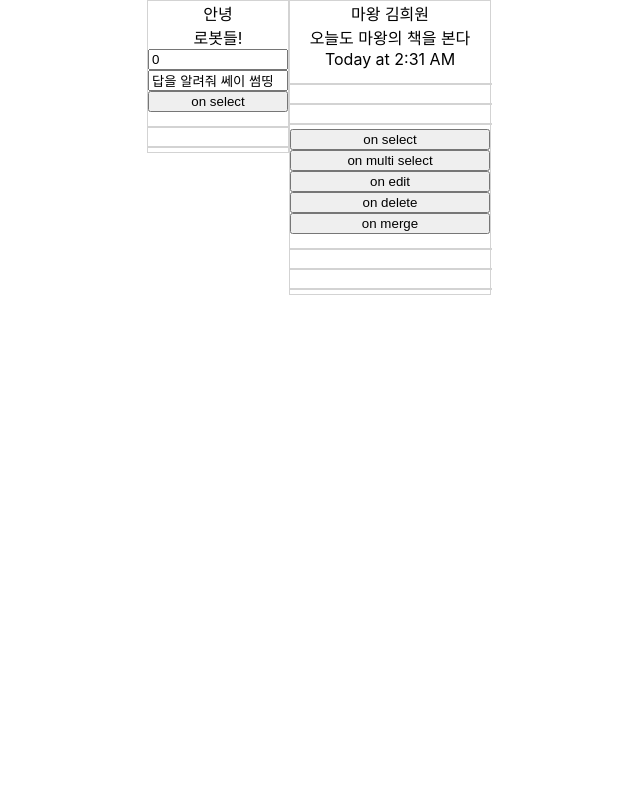
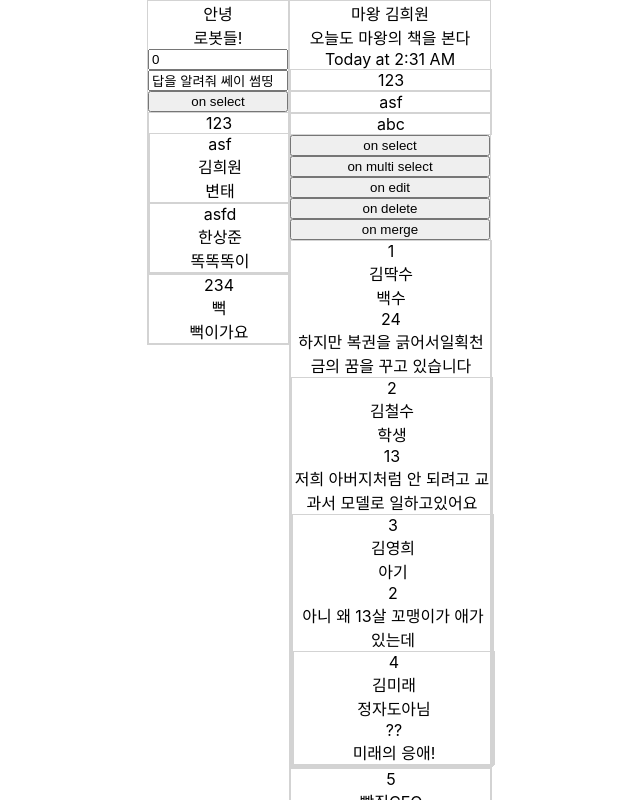
Before and after one commit to viaduct/componental, a React (Create React App) app: page / in a window 1280 px wide. Shown: the top 800 px of the page, without its empty margins (321-961 px from the left). Built offline with nearby package versions, Linux system fonts and the light colour scheme.

Commit message:
Working & refactored.

```diff
--- a/src/componental/component-gen-middlewares/gen-list.tsx
+++ b/src/componental/component-gen-middlewares/gen-list.tsx
@@ -20,7 +20,6 @@ const genList: ComponentGenMiddleware = (field: Field, context: ComponentGenMidd
     const GC = context.generalComponent;
     // todo I think passing the whole context is not a good idea.
     // todo I didn't pass reactEntries. The children may have the root components's reactEntries.(May not cause serious problem.)
-    console.log({...context, reactEntries: entriesToReactEntries(subobject.entries)});
     return ()=><GC _componental={{...context, entries: undefined, reactEntries: entriesToReactEntries(subobject.entries)}}/>;
   };
   const components: React.FC[] = field.subobjects.map(mapper);
--- a/src/componental/last-try.tsx
+++ b/src/componental/last-try.tsx
@@ -22,7 +22,6 @@ type GeneralComponentProps = {
     fieldGenMiddlewares?: FieldGenMiddleware[] | undefined;
     componentGenMiddlewares?: ComponentGenMiddleware[] | undefined;
     reactEntries?: Record<string, any> | undefined;
-    entries?: Entry[] | undefined;
     wrapperProps?: {
       style?: Record<string, any> | undefined;
       className?: string | undefined;
@@ -40,7 +39,6 @@ type GeneralComponentProtoProps = {
     fieldGenMiddlewares: FieldGenMiddleware[];
     componentGenMiddlewares: ComponentGenMiddleware[];
     reactEntries: Record<string, any>;
-    entries: Entry[];
     wrapperProps: {
       style?: Record<string, any> | undefined;
       className?: string | undefined;
@@ -59,6 +57,7 @@ let generalComponent: GeneralComponent;
 generalComponentProto = (p: GeneralComponentProtoProps) => {
   const componental = p._componental;
 
+  let entries: Entry[];
   {
     const reactEntriesToEntries = (reactEntries: Record<string, any>): Entry[] => {
       const mapper = ([name, value]: [string, any]): Entry => ({
@@ -69,8 +68,7 @@ generalComponentProto = (p: GeneralComponentProtoProps) => {
       return Object.entries(reactEntries).map(mapper);
     };
     const reactEntries = componental.reactEntries;
-    const entries: Entry[] = reactEntriesToEntries(reactEntries);
-    componental.entries = entries;
+    entries = reactEntriesToEntries(reactEntries);
   }
 
 
@@ -134,9 +132,7 @@ generalComponentProto = (p: GeneralComponentProtoProps) => {
   };
 
   // Transform entries.
-  const transformedEntries = transformEntries(componental.entryTransMiddlewares, componental.entries);
-  console.log(componental.entries);
-  console.log(transformedEntries);
+  const transformedEntries = transformEntries(componental.entryTransMiddlewares, entries);
 
   // Generate fields.
   const fields = generateFields(componental.fieldGenMiddlewares, transformedEntries);
@@ -179,7 +175,7 @@ generalComponent = (p: GeneralComponentProps) => {
   const GCP = generalComponentProto;
   const reactEntries = {
     ...r.omit(["_componental", "style", "className"], p),
-    ...p._componental?.entries,
+    ...p._componental?.reactEntries,
   };
   const notNull = (a: any) => a != null;
   return <GCP
@@ -189,7 +185,6 @@ generalComponent = (p: GeneralComponentProps) => {
       fieldGenMiddlewares: p._componental?.fieldGenMiddlewares ?? [],
       componentGenMiddlewares: p._componental?.componentGenMiddlewares ?? [],
       reactEntries,
-      entries: [], // todo remove this
       direction: p._componental?.direction ?? "vertical",
       wrapperProps: {
         ...p._componental?.wrapperProps,
```
